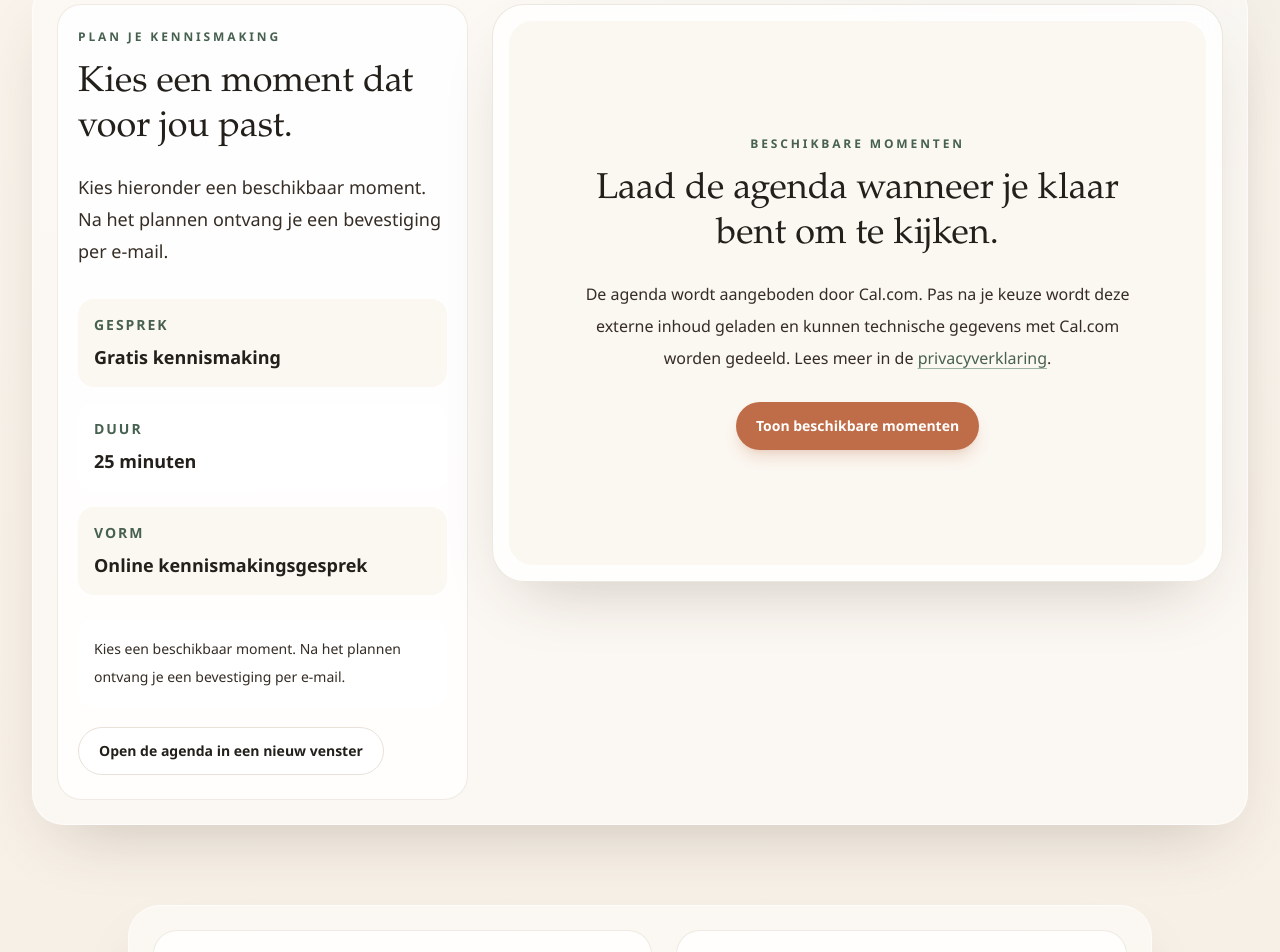
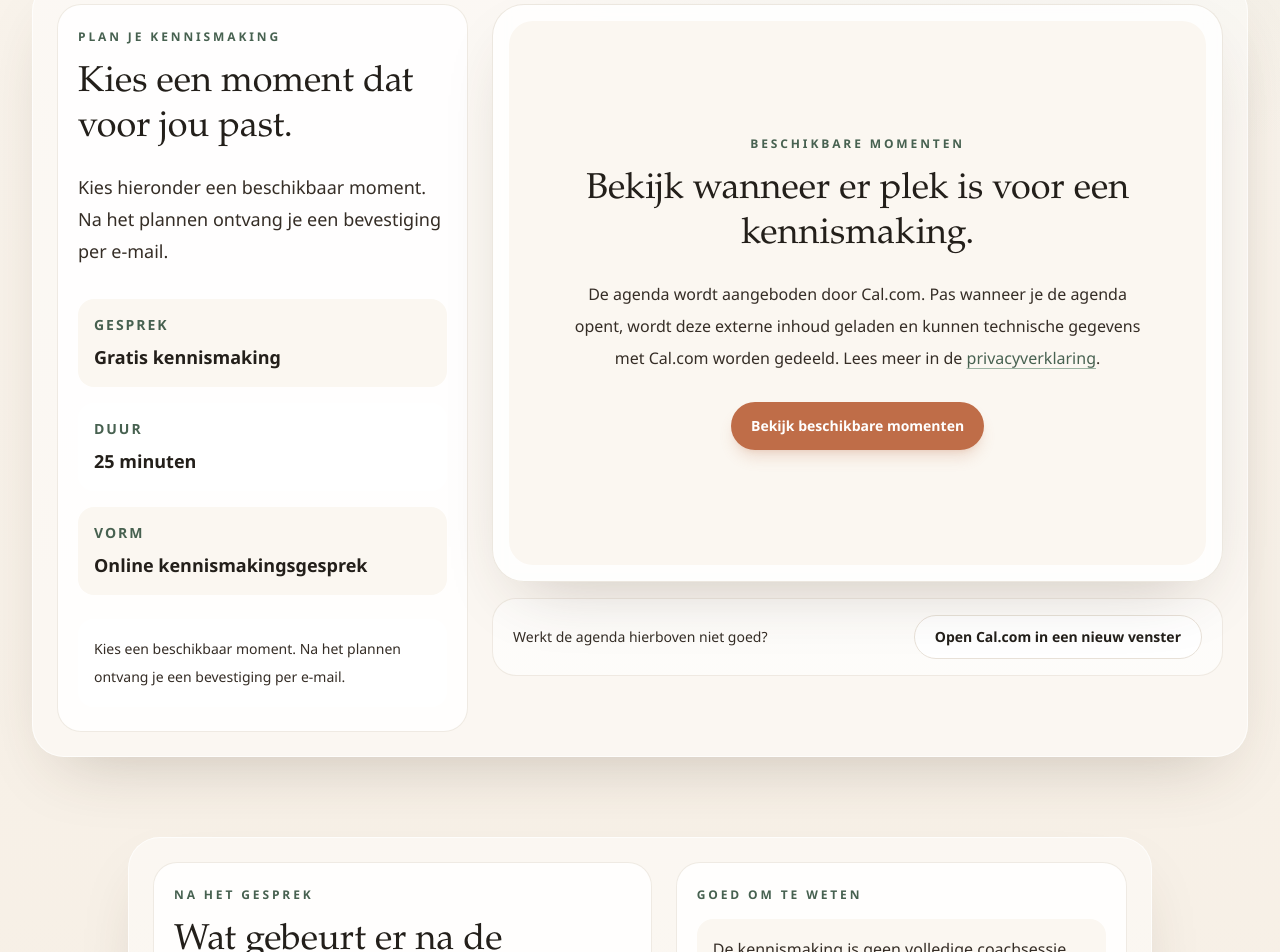
Before and after one commit to milanrem-maker/ACT-Vooruit, a Next.js app: page /gratis-kennismaking in a window 1280 px wide. Shown: the part 1295-2247 px from the top of the page. Built offline with nearby package versions, Linux system fonts and the light colour scheme; no server answers.

Commit message:
Keep booking flow on site

```diff
--- a/src/components/cal-booking-embed.tsx
+++ b/src/components/cal-booking-embed.tsx
@@ -106,18 +106,9 @@ export function CalBookingEmbed({
             {availabilityNote}
           </p>
 
-          {directCalUrl ? (
-            <a
-              className="mt-5 inline-flex min-h-12 items-center justify-center rounded-full border border-ink-100 bg-white/80 px-5 py-3 text-sm font-semibold text-ink-900 hover:-translate-y-0.5 hover:border-sage-300 hover:bg-white"
-              href={directCalUrl}
-              rel="noreferrer"
-              target="_blank"
-            >
-              Open de agenda in een nieuw venster
-            </a>
-          ) : null}
         </aside>
 
+        <div>
           <div className="card-surface overflow-hidden px-3 py-3 sm:px-4 sm:py-4">
             {embedUrl ? (
               showCalendar ? (
@@ -134,12 +125,13 @@ export function CalBookingEmbed({
                 <div className="flex min-h-[34rem] flex-col items-center justify-center rounded-[1.5rem] bg-sand-50 px-6 py-10 text-center">
                   <p className="eyebrow mb-4">Beschikbare momenten</p>
                   <h3 className="max-w-xl font-display text-4xl leading-tight text-ink-900">
-                  Laad de agenda wanneer je klaar bent om te kijken.
+                    Bekijk wanneer er plek is voor een kennismaking.
                   </h3>
                   <p className="mt-5 max-w-xl leading-8 text-ink-700">
-                  De agenda wordt aangeboden door Cal.com. Pas na je keuze
-                  wordt deze externe inhoud geladen en kunnen technische
-                  gegevens met Cal.com worden gedeeld. Lees meer in de{" "}
+                    De agenda wordt aangeboden door Cal.com. Pas wanneer je de
+                    agenda opent, wordt deze externe inhoud geladen en kunnen
+                    technische gegevens met Cal.com worden gedeeld. Lees meer
+                    in de{" "}
                     <Link className="text-link" href="/privacy">
                       privacyverklaring
                     </Link>
@@ -150,7 +142,7 @@ export function CalBookingEmbed({
                     onClick={() => setShowCalendar(true)}
                     type="button"
                   >
-                  Toon beschikbare momenten
+                    Bekijk beschikbare momenten
                   </button>
                 </div>
               )
@@ -167,6 +159,23 @@ export function CalBookingEmbed({
               </div>
             )}
           </div>
+
+          {directCalUrl ? (
+            <div className="mt-4 flex flex-col items-start gap-3 rounded-[1.5rem] border border-ink-100/70 bg-white/55 px-5 py-4 sm:flex-row sm:items-center sm:justify-between">
+              <p className="text-sm leading-6 text-ink-700">
+                Werkt de agenda hierboven niet goed?
+              </p>
+              <a
+                className="inline-flex min-h-11 shrink-0 items-center justify-center rounded-full border border-ink-100 bg-white/85 px-5 py-2.5 text-sm font-semibold text-ink-900 hover:-translate-y-0.5 hover:border-sage-300 hover:bg-white"
+                href={directCalUrl}
+                rel="noreferrer"
+                target="_blank"
+              >
+                Open Cal.com in een nieuw venster
+              </a>
+            </div>
+          ) : null}
+        </div>
       </div>
     </section>
   );
```
Lines whose indentation alone changed are shown as unchanged.
